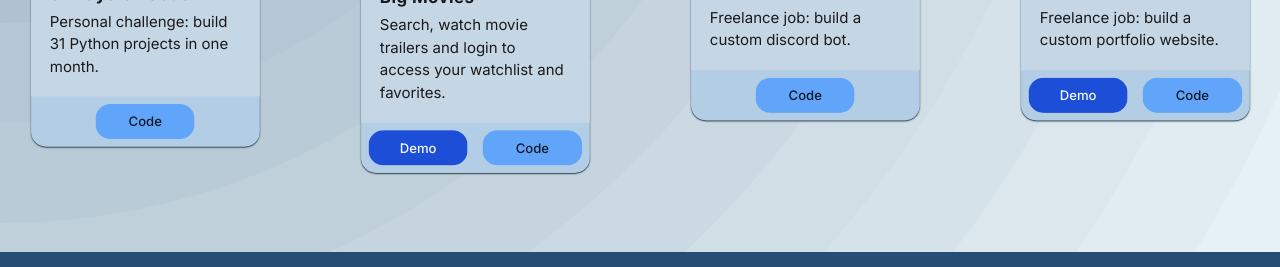
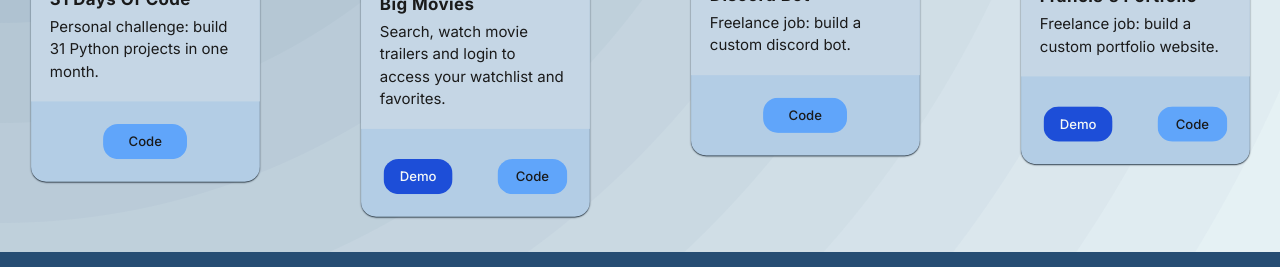
Before and after one commit to dylanbuchi/portfolio-next, a Next.js app: page /projects in a window 1280 px wide. Shown: the part 477-744 px from the top of the page. Built offline with nearby package versions, Linux system fonts and the light colour scheme.

Commit message:
Update ProjectButtons styles

```diff
--- a/src/components/Projects/ProjectButtons.tsx
+++ b/src/components/Projects/ProjectButtons.tsx
@@ -6,23 +6,23 @@ const ProjectButtons = ({ project }: ProjectProps) => {
     if (project.demoLink) {
       return (
         <>
-          <div className="w-[50%] p-2 ">
+          <div className="mt-2 w-[50%] p-6">
             <Link href={project.demoLink}>
               <a
                 target="_blank"
                 rel="noopener noreferrer"
-                className="hover:lumos relative flex items-center justify-center rounded-2xl border border-transparent bg-blue-700 py-2 px-8 text-sm font-medium text-white_gray  transition dark:bg-accent_10 dark:text-gray-900"
+                className="hover:lumos relative flex items-center justify-center rounded-2xl border border-transparent bg-blue-700 py-2 px-8 text-sm font-medium text-white_gray  transition dark:bg-accent_primary "
               >
                 Demo<span className="sr-only">, {project.demoLink}</span>
               </a>
             </Link>
           </div>
-          <div className="w-[50%] p-2 transition">
+          <div className="mt-auto w-[50%] p-6 transition">
             <Link href={project.codeLink ?? '#'}>
               <a
                 target="_blank"
                 rel="noopener noreferrer"
-                className="hover:lumos x relative flex items-center justify-center rounded-2xl border border-transparent  bg-blue-400 py-2 px-8 text-sm font-medium text-gray-900 transition  dark:bg-slate-200"
+                className="hover:lumos relative flex items-center justify-center rounded-2xl border border-transparent  bg-blue-400 py-2 px-8 text-sm font-medium transition dark:bg-blue-900   dark:text-white_gray"
               >
                 Code<span className="sr-only">, {project.codeLink}</span>
               </a>
@@ -33,12 +33,12 @@ const ProjectButtons = ({ project }: ProjectProps) => {
     }
     return (
       <>
-        <div className="mx-auto w-[50%] p-2">
+        <div className="my-2 mx-auto w-[50%] p-4">
           <Link href={project.codeLink ?? '#'}>
             <a
               target="_blank"
               rel="noopener noreferrer"
-              className="hover:lumos relative flex items-center justify-center rounded-2xl   border border-transparent bg-blue-400 py-2 px-8 text-sm font-medium  text-gray-900 dark:bg-slate-200"
+              className="hover:lumos relative flex items-center justify-center rounded-2xl   border border-transparent bg-blue-400 py-2 px-8 text-sm font-medium dark:bg-blue-900  dark:text-white_gray"
             >
               Code<span className="sr-only">, {project.codeLink}</span>
             </a>
```
